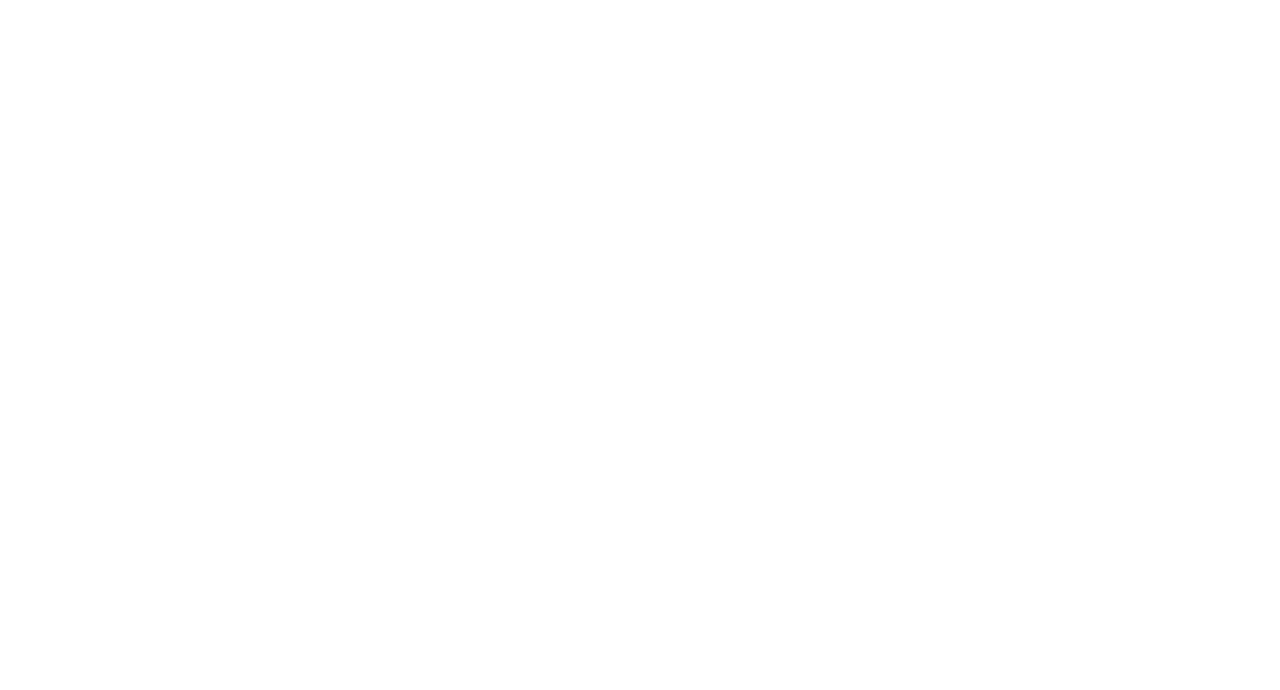
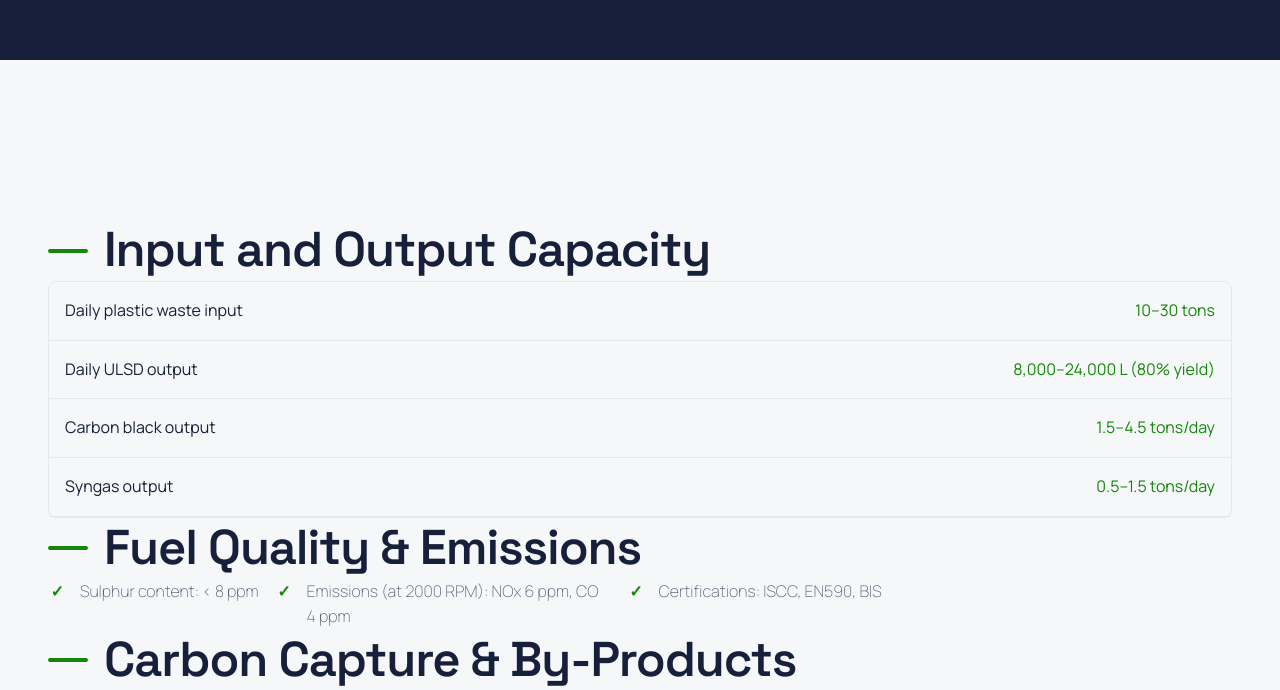
Before and after one commit to divyanshchahar/kinesis, a Next.js app: page /products/plastic_to_diesel in a window 1280 px wide. Before the commit this address had no page. Shown: the part 607-1297 px from the top of the page. Before the commit the page ends 800 px from the top, so only its background shows below. Built offline with nearby package versions, Linux system fonts and the light colour scheme.

Commit message:
added new page

```diff
--- /dev/null
+++ b/src/app/products/plastic_to_diesel/page.module.css
@@ -0,0 +1,30 @@
+.flexContainer{
+    flex: 1;
+}
+
+@media screen and (min-width: 480px) {
+    .flexContainer{
+        min-width: var(--max-width-xxs);
+    }
+}
+
+.unOrderedList {
+    display: flex;
+    flex-direction: column;
+    width: 100%;
+    gap: var(--dimension-4);
+}
+
+@media screen and (min-width: 480px) {
+    .unOrderedList {
+        display: flex;
+        flex-direction: row;
+        flex-wrap: wrap;
+        width: 100%;
+        gap: var(--dimension-4);
+
+        li {
+            max-width: var(--max-width-xxs);
+        }
+    }
+}
--- /dev/null
+++ b/src/app/products/plastic_to_diesel/page.tsx
@@ -0,0 +1,87 @@
+import Header2Layout from "@/ui/layouts/Header2Layout";
+import AccentedHeading2Layout from "@/ui/layouts/AccentedHeading2Layout";
+import CharctersticTableLayout from "@/ui/layouts/CharctersticTableLayout";
+import UnorderedListComponent from "@/ui/componenets/UnorderedListComponent";
+import TextCard1Layout from "@/ui/layouts/TextCard1Layout";
+import TextCard4Layout from "@/ui/layouts/TextCard4Layout";
+import CTA2Layout from "@/ui/layouts/CTA2Layout";
+import styles from "./page.module.css"
+
+export default function PlasticToDiesel() {
+    return (
+        <>
+            <Header2Layout colorScheme={"colorScheme3"} capsulText={"SUSTAINABILITY"} headingText={"Plastic to Diesel"}
+                           bodyText={"A proprietary reactor using advanced pyrolysis combined with catalytic hydrotreatment to convert plastic waste (XLPE, LDPE, PPE) into certified high-speed diesel and high-value carbon nanomaterials. India’s first policy-recognised plastic-to-diesel alternative."}
+                           hasBox={false} version={"green"}/>
+            <div className={`colorScheme2 paddedContainer`}>
+
+                <div className={`maxWidthContainer flex3`}>
+                    <div className={`flex2`}>
+                        <AccentedHeading2Layout colorScheme={"colorScheme2"} headingText={"Input and Output Capacity"}
+                                                version={"green"}/>
+
+                        <CharctersticTableLayout colorScheme={"colorScheme2"}
+                                                 values={[{
+                                                     characterstic: "Daily plastic waste input",
+                                                     value: "10–30 tons"
+                                                 }, {
+                                                     characterstic: "Daily ULSD output",
+                                                     value: "8,000–24,000 L (80% yield)"
+                                                 }, {
+                                                     characterstic: "Carbon black output",
+                                                     value: "1.5–4.5 tons/day"
+                                                 }, {characterstic: "Syngas output", value: "0.5–1.5 tons/day"}]}
+                                                 version={"green"} addedStyle={styles.flexContainer}/>
+                    </div>
+
+                    <div className={`flex2`}>
+                        <AccentedHeading2Layout colorScheme={"colorScheme2"} headingText={"Fuel Quality & Emissions"}
+                                                version={"green"}/>
+
+                        <UnorderedListComponent listType={"check mark"} listColor={"green"}
+                                                listItems={[`Sulphur content: < 8 ppm`, `Emissions (at 2000 RPM): NOx 6 ppm, CO 4 ppm`, `Certifications: ISCC, EN590, BIS`]}
+                                                colorScheme={"colorScheme2"} addedStyles={styles.unOrderedList}/>
+                    </div>
+
+                    <div className={`flex2`}>
+                        <AccentedHeading2Layout colorScheme={"colorScheme2"}
+                                                headingText={"Carbon Capture & By-Products"}
+                                                version={"green"}/>
+
+                        <div className={`flex`}>
+                            <TextCard1Layout lineColor={"green"} backgroundColor={"foreground"}
+                                             headingText={"CCSU system"}
+                                             bodyText={"Captures carbon for graphene production (1 ton/day)."}
+                                             colorScheme={"colorScheme2"} addedStyles={styles.flexContainer}/>
+
+                            <TextCard1Layout lineColor={"green"} backgroundColor={"foreground"}
+                                             headingText={"Carbon net-zero"}
+                                             bodyText={"The entire process is designed to be carbon net-zero."}
+                                             colorScheme={"colorScheme2"} addedStyles={styles.flexContainer}/>
+                        </div>
+                    </div>
+
+                    <div className={`flex2`}>
+                        <AccentedHeading2Layout colorScheme={"colorScheme2"} headingText={"Franchise Business Model"}
+                                                version={"green"}/>
+
+                        <div className={`flex`}>
+                            <TextCard4Layout colorScheme={"colorScheme2"} version={"green"}
+                                             headingText={"Franchisee contributes"}
+                                             bulletPoints={[`Capital investment: ₹12.75 Cr`, `2-acre motorable land and infrastructure`, `Security and administrative support`]}
+                                             addedStyle={styles.flexContainer}/>
+
+                            <TextCard4Layout colorScheme={"colorScheme3"} version={`accented`}
+                                             headingText={"Franchisee receives"}
+                                             bulletPoints={[`~6,000 L/day of BS6-grade diesel at ₹10/L below market`, `This is a list item₹2 Cr annual return (after a 6-month moratorium)`, `Partial capital and full working-capital funding`, `OEM management handled by the operating company`, `Option to take over the plant after 10 years`]}
+                                             addedStyle={styles.flexContainer}/>
+                        </div>
+                    </div>
+
+                    <CTA2Layout colorScheme={"colorScheme3"} headingText={"Interested in Plastic to Diesel?"}
+                                bodyText={"Request a detailed brief, specifications or a technology demonstration."}/>
+                </div>
+            </div>
+        </>
+    )
+}
```
